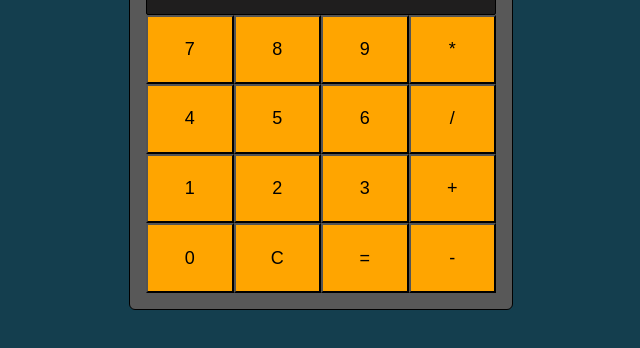
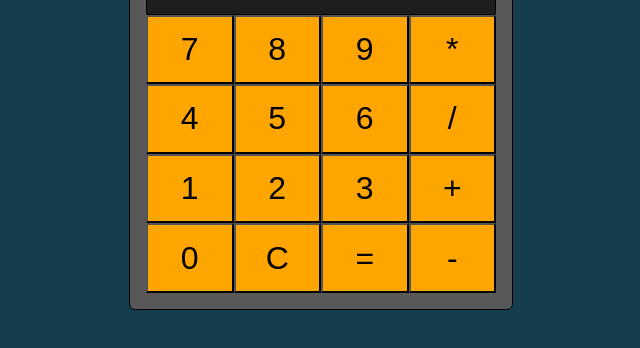
Before and after one commit to joseluiscarrere/calculator, a plain HTML site: page index.html in a window 1280 px wide. Shown: the part 290-638 px from the top of the page, without its empty margins (319-959 px from the left). Drawn offline with Linux system fonts and the light colour scheme.

Commit message:
change button number sizes

```diff
--- a/styles.css
+++ b/styles.css
@@ -57,5 +57,5 @@ button {
     text-align: center;
     flex-grow: 1;
     background-color: orange;
-    font-size: large;
+    font-size: 2rem;
 }
```
